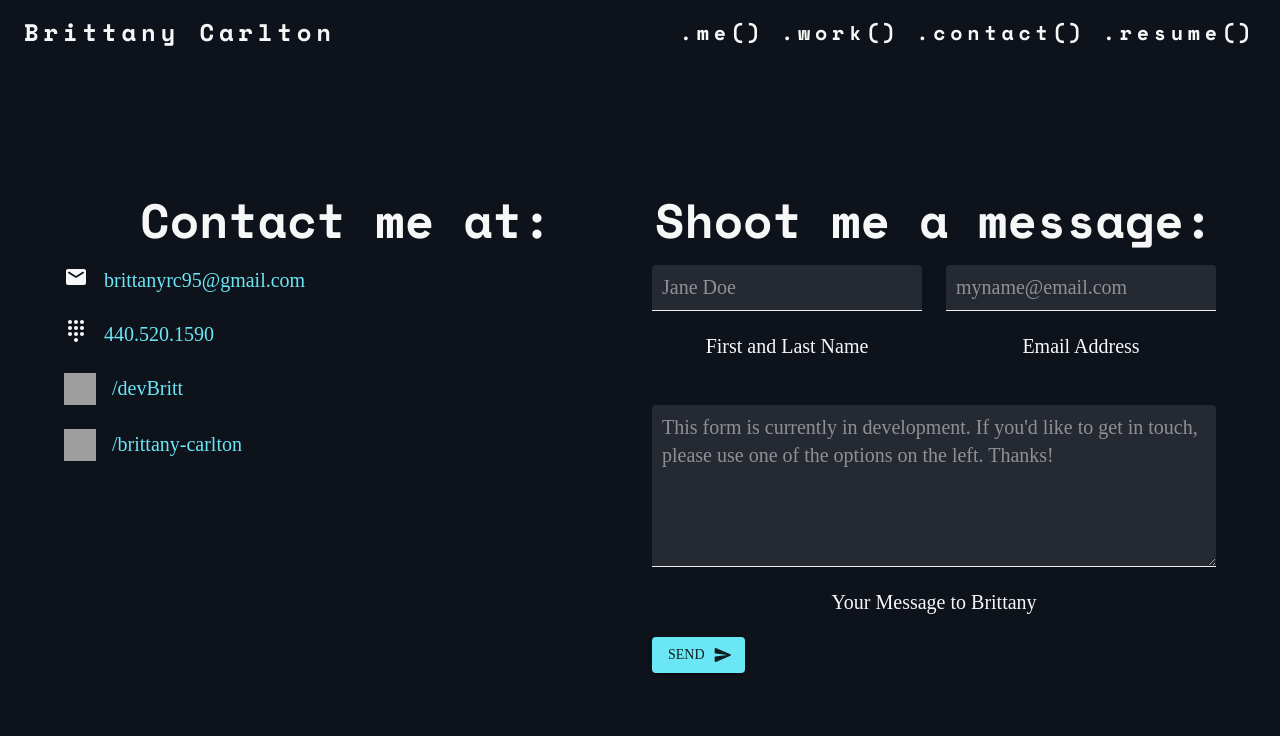
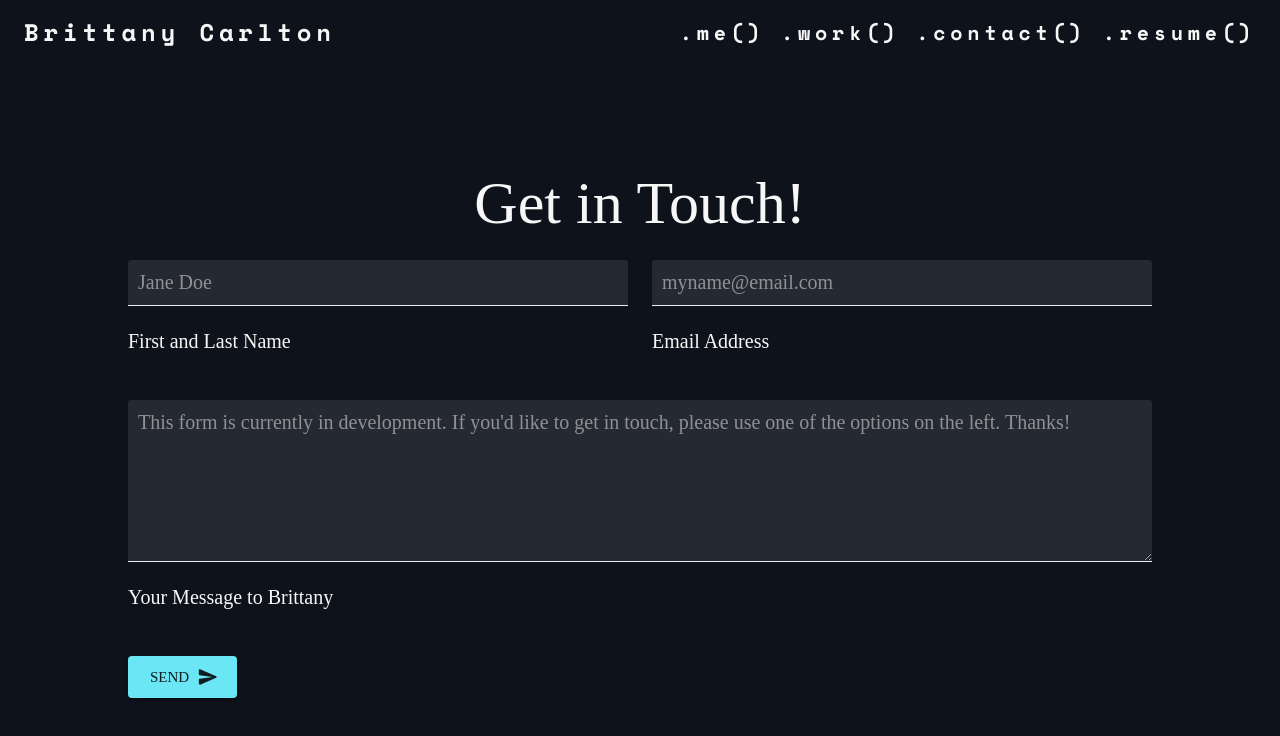
Before and after one commit to devBritt/britt-carlton-portfolio, a React (Create React App) app: page /contact in a window 1280 px wide. Shown: the top 736 px of the page. Built offline with nearby package versions, Linux system fonts and the light colour scheme; grey boxes are pictures that could not be loaded; a web font is replaced by a local one.

Commit message:
Reformat Contact page

```diff
--- a/src/components/skill-card/index.js
+++ b/src/components/skill-card/index.js
@@ -1,5 +1,4 @@
 import { Card, CardContent, Typography } from '@mui/material';
-import { alpha } from '@mui/material/styles';
 
 const SkillCard = ({ cardInfo }) => {
     return (
@@ -15,7 +14,7 @@ const SkillCard = ({ cardInfo }) => {
                 <Typography
                     component={'subtitle1'}
                     variant={'subtitle1'}
-                    sx={{ color: `${alpha('#ebedef', 0.4)}` }}
+                    sx={{ color: '#b1bdc8' }}
                 >
                     {cardInfo.category}
                 </Typography>
--- a/src/pages/contact.js
+++ b/src/pages/contact.js
@@ -1,8 +1,6 @@
-import { Button, FormControl, Grid, FormHelperText, TextField, Typography, Stack, Link } from "@mui/material";
+import { Button, FormControl, Grid, FormHelperText, TextField, Typography, Link } from "@mui/material";
 import { styled } from '@mui/material/styles';
 import SendIcon from "@mui/icons-material/SendRounded";
-import EmailRoundedIcon from '@mui/icons-material/EmailRounded';
-import DialpadRoundedIcon from '@mui/icons-material/DialpadRounded';
 
 import { useState } from 'react';
 
@@ -24,6 +22,17 @@ const CustomTextField = styled((props) => (
         }
     }));
 
+const CustomLink = styled((props) => (
+    <Link
+        {...props}
+    />
+))(({ theme }) => ({
+    color: theme.palette.primary.main,
+    '&:hover, &.Mui-focusVisible': {
+        color: theme.palette.primary.light
+    }
+}));
+
 const Contact = () => {
     // state for name-input
     const [nameInput, setNameInput] = useState('');
@@ -35,67 +44,16 @@ const Contact = () => {
     const [msgInput, setMsgInput] = useState('');
 
     return (
-        <Grid
-            container
-            id={'contact'}
-            aria-label={'contact page content'}
-            spacing={3}
-        >
-            {/* Contact info column */}
-            <Grid
-                item
-                id={'contact-info'}
-                aria-label={"Brittany's contact information"}
-                xs={12}
-                md={6}
-            >
-                <Typography
-                    component={'h2'}
-                    variant={'h3'}
-                    gutterBottom
-                >
-                    Contact me at:
+        <>
+            <Typography component={'h2'} variant={'h2'} gutterBottom>
+                Get in Touch!
             </Typography>
-
-                <Stack spacing={3}>
-                    <Stack direction={'row'} spacing={2}>
-                        <EmailRoundedIcon></EmailRoundedIcon>
-                        <Link href={'mailto:brittanyrc95@gmail.com'} underline={'none'}>brittanyrc95@gmail.com</Link>
-                    </Stack>
-                    <Stack direction={'row'} spacing={2}>
-                        <DialpadRoundedIcon></DialpadRoundedIcon>
-                        <Link href={'tel:+14405201590'} underline={'none'}>440.520.1590</Link>
-                    </Stack>
-                    <Stack direction={'row'} spacing={2}>
-                        <img height="32" width="32" src="https://unpkg.com/simple-icons@v7/icons/github.svg" />
-                        <Link href={'https://github.com/devBritt'} underline={'none'}>/devBritt</Link>
-                    </Stack>
-                    <Stack direction={'row'} spacing={2}>
-                        <img height="32" width="32" src="https://unpkg.com/simple-icons@v7/icons/linkedin.svg" />
-                        <Link href={'https://www.linkedin.com/in/brittany-carlton/'} underline={'none'}>/brittany-carlton</Link>
-                    </Stack>
-                </Stack>
-            </Grid>
-            {/* Contact form column */}
-            <Grid
-                item
-                id={'form-container'}
-                xs={12}
-                md={6}
-            >
-                <Typography
-                    component={'h2'}
-                    variant={'h3'}
-                    gutterBottom
-                >
-                    Shoot me a message:
-                </Typography>
-
             <form id={'contact-form'} aria-label={'the form to send Brittany a message'}>
                 <Grid
                     container
                     spacing={3}
                     alignItems={'center'}
+                    px={8}
                 >
                     <Grid
                         item
@@ -114,7 +72,7 @@ const Contact = () => {
                                     setNameInput(e.target.value);
                                 }}
                             />
-                                <FormHelperText>First and Last Name</FormHelperText>
+                            <FormHelperText align={'left'}>First and Last Name</FormHelperText>
                         </FormControl>
                     </Grid>
                     <Grid
@@ -133,7 +91,7 @@ const Contact = () => {
                                     setEmailInput(e.target.value);
                                 }}
                             />
-                                <FormHelperText>Email Address</FormHelperText>
+                            <FormHelperText align={'left'}>Email Address</FormHelperText>
                         </FormControl>
                     </Grid>
                     <Grid item xs={12}>
@@ -150,16 +108,15 @@ const Contact = () => {
                                     setMsgInput(e.target.value);
                                 }}
                             />
-                                <FormHelperText>Your Message to Brittany</FormHelperText>
+                            <FormHelperText align={'left'}>Your Message to Brittany</FormHelperText>
                         </FormControl>
                     </Grid>
+                    <Grid container item xs={12} md={6} justifyContent={'flex-start'}>
+                        <Button variant='contained' endIcon={<SendIcon /> } size={'large'}>Send </Button>
                     </Grid>
-                    <Grid container item xs={12} md={6} justifyContent={'flex-start'}>
-                        <Button variant='contained' endIcon={<SendIcon /> }>Send </Button>
                 </Grid>
             </form>
-            </Grid>
-        </Grid>
+        </>
     );
 }
 
```
Lines whose indentation alone changed are shown as unchanged.
